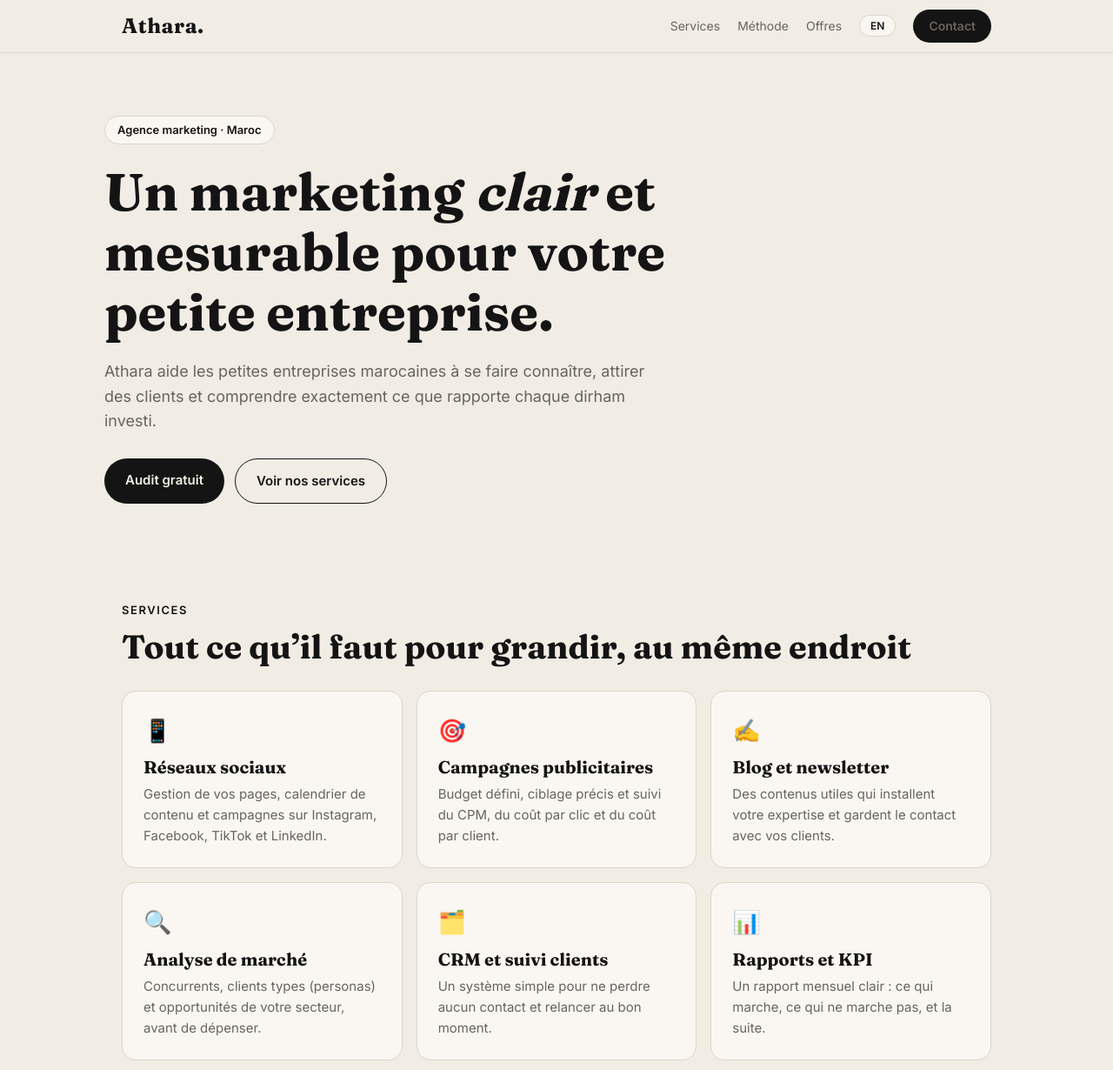
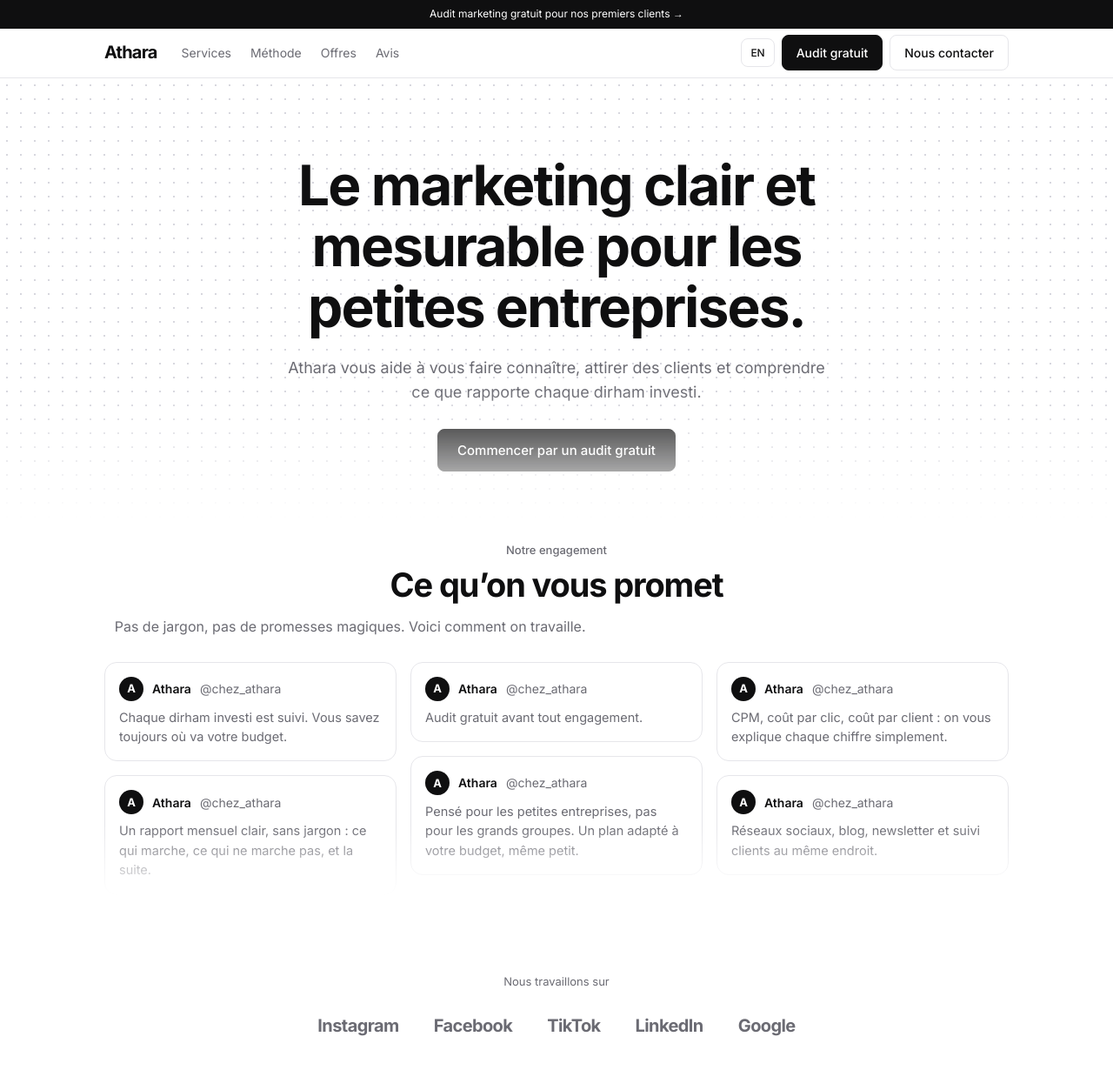
Before and after one commit to athara-studio/athara, a plain HTML site: page index.html in a window 1280 px wide. Shown: the top 1230 px of the page at 87% size. Drawn offline with Linux system fonts and the light colour scheme.

Commit message:
Update index.html

```diff
--- a/index.html
+++ b/index.html
@@ -5,90 +5,114 @@
 <meta name="viewport" content="width=device-width, initial-scale=1, viewport-fit=cover">
 <title>Athara – Marketing pour les petites entreprises au Maroc</title>
 <link rel="preconnect" href="https://fonts.googleapis.com">
-<link href="https://fonts.googleapis.com/css2?family=Fraunces:wght@600;700&family=Inter:wght@400;500;600&display=swap" rel="stylesheet">
+<link href="https://fonts.googleapis.com/css2?family=Inter:wght@400;500;600;700&display=swap" rel="stylesheet">
 <style>
-:root{--bg:#f1ece4;--surf:#faf7f2;--ink:#141414;--mute:#6b645b;--acc:#141414;--acc2:#141414;--line:#ddd5c8;--onacc:#f1ece4;
+:root{--bg:#fff;--surf:#fff;--ink:#0f0f10;--mute:#6b6b73;--line:#e6e6ea;--soft:#f6f6f8;--dot:#d7d7de;--btn:#0f0f10;--onbtn:#fff;
 box-sizing:border-box;padding-top:env(safe-area-inset-top,0px);padding-bottom:env(safe-area-inset-bottom,0px)}
-@media (prefers-color-scheme:dark){:root:not([data-theme="light"]){--bg:#161412;--surf:#201c19;--ink:#f3ece1;--mute:#b2a89b;--acc:#e0714b;--acc2:#6fb3ab;--line:#332d28;--onacc:#161412}}
-:root[data-theme="dark"]{--bg:#161412;--surf:#201c19;--ink:#f3ece1;--mute:#b2a89b;--acc:#e0714b;--acc2:#6fb3ab;--line:#332d28;--onacc:#161412}
+@media (prefers-color-scheme:dark){:root:not([data-theme="light"]){--bg:#0e0e10;--surf:#17171a;--ink:#f4f4f6;--mute:#9a9aa5;--line:#2a2a30;--soft:#17171a;--dot:#2a2a30;--btn:#f4f4f6;--onbtn:#0e0e10}}
+:root[data-theme="dark"]{--bg:#0e0e10;--surf:#17171a;--ink:#f4f4f6;--mute:#9a9aa5;--line:#2a2a30;--soft:#17171a;--dot:#2a2a30;--btn:#f4f4f6;--onbtn:#0e0e10}
 html{scroll-padding-top:env(safe-area-inset-top,0px);scroll-behavior:smooth}
 *,*::before,*::after{box-sizing:border-box}
-body{margin:0;background:var(--bg);color:var(--ink);font-family:Inter,system-ui,sans-serif;line-height:1.6}
-h1,h2,h3{font-family:Fraunces,Georgia,serif;line-height:1.15;margin:0}
+body{margin:0;background:var(--bg);color:var(--ink);font-family:Inter,system-ui,sans-serif;line-height:1.55;-webkit-font-smoothing:antialiased}
+h1,h2,h3{margin:0;letter-spacing:-.03em;line-height:1.1}
 a{color:inherit}
-.wrap{max-width:1040px;margin:0 auto;padding:0 20px}
+.wrap{max-width:1080px;margin:0 auto;padding:0 20px}
 html[lang=fr] .en,html[lang=en] .fr{display:none}
+.top{background:#0f0f10;color:#fff;text-align:center;font-size:12px;padding:7px 12px}
+.top a{text-decoration:none}
 header{position:sticky;top:env(safe-area-inset-top,0px);background:var(--bg);border-bottom:1px solid var(--line);z-index:5}
-nav{display:flex;align-items:center;justify-content:space-between;height:60px;gap:12px}
-.logo{font-family:Fraunces,Georgia,serif;font-weight:700;font-size:24px;text-decoration:none;letter-spacing:.5px}
-.logo span{color:var(--acc)}
-nav .links{display:flex;gap:20px;align-items:center;font-size:14px}
-nav .links a{text-decoration:none;color:var(--mute)}
-.lang{border:1px solid var(--line);background:var(--surf);color:var(--ink);border-radius:20px;padding:4px 12px;font:600 12px Inter,sans-serif;cursor:pointer}
-.btn{display:inline-block;background:var(--acc);color:var(--onacc);padding:13px 24px;border-radius:30px;text-decoration:none;font-weight:600;font-size:15px}
-.btn.alt{background:transparent;color:var(--ink);border:1.5px solid var(--ink)}
-.hero{padding:72px 0 56px}
-.tag{display:inline-block;font-size:13px;font-weight:600;color:var(--acc2);background:var(--surf);border:1px solid var(--line);padding:5px 14px;border-radius:20px;margin-bottom:20px}
-.hero h1{font-size:clamp(34px,6vw,60px);max-width:16ch}
-.hero h1 em{font-style:italic}
-.hero p{font-size:18px;color:var(--mute);max-width:56ch;margin:20px 0 28px}
-.cta{display:flex;gap:12px;flex-wrap:wrap}
-section{padding:56px 0}
-.k{font-size:13px;letter-spacing:.12em;text-transform:uppercase;color:var(--acc);font-weight:600;margin-bottom:10px}
-h2{font-size:clamp(26px,4vw,38px);margin-bottom:28px}
-.grid{display:grid;grid-template-columns:repeat(auto-fit,minmax(240px,1fr));gap:16px}
-.card{background:var(--surf);border:1px solid var(--line);border-radius:16px;padding:24px}
-.card h3{font-size:20px;margin-bottom:8px}
+nav{display:flex;align-items:center;justify-content:space-between;height:56px;gap:12px}
+.logo{font-weight:700;font-size:20px;text-decoration:none;letter-spacing:-.04em}
+.nl{display:flex;gap:22px;font-size:14px;color:var(--mute)}
+.nl a{text-decoration:none}.nl a:hover{color:var(--ink)}
+.nr{display:flex;gap:8px;align-items:center}
+.btn{display:inline-block;background:var(--btn);color:var(--onbtn);padding:9px 16px;border-radius:8px;text-decoration:none;font-weight:500;font-size:14px;border:1px solid var(--btn);cursor:pointer;font-family:inherit}
+.btn.o{background:var(--bg);color:var(--ink);border-color:var(--line)}
+.btn.lg{padding:12px 22px;font-size:15px}
+.lang{border:1px solid var(--line);background:var(--bg);color:var(--ink);border-radius:8px;padding:8px 10px;font:500 12px Inter,sans-serif;cursor:pointer}
+.hero{text-align:center;padding:88px 0 56px;background:radial-gradient(var(--dot) 1px,transparent 1px) 0 0/16px 16px;-webkit-mask-image:linear-gradient(#000 70%,transparent);mask-image:linear-gradient(#000 70%,transparent)}
+.heroin{max-width:760px;margin:0 auto}
+.hero h1{font-size:clamp(36px,6.5vw,64px);font-weight:700}
+.hero p{font-size:18px;color:var(--mute);max-width:56ch;margin:20px auto 28px}
+section{padding:64px 0}
+.k{font-size:13px;color:var(--mute);font-weight:500;margin-bottom:10px}
+h2{font-size:clamp(26px,4vw,38px);font-weight:700;margin-bottom:14px}
+.sub{color:var(--mute);max-width:56ch;margin:0 0 32px}
+.c{text-align:center}.c .sub{margin-left:auto;margin-right:auto}
+.wall{columns:3 270px;column-gap:16px;max-height:560px;overflow:hidden;-webkit-mask-image:linear-gradient(#000 70%,transparent);mask-image:linear-gradient(#000 70%,transparent)}
+.t{break-inside:avoid;background:var(--surf);border:1px solid var(--line);border-radius:14px;padding:16px;margin-bottom:16px;font-size:14.5px}
+.t .who{display:flex;align-items:center;gap:10px;margin-bottom:8px;font-size:14px}
+.av{width:28px;height:28px;border-radius:50%;background:var(--ink);color:var(--bg);display:grid;place-items:center;font-weight:700;font-size:13px}
+.who b{font-weight:600}.who span{color:var(--mute)}
+.t p{margin:0;color:var(--mute)}
+.t.d{border-style:dashed;text-align:center}
+.t.d p{margin-bottom:12px}
+.plat{display:flex;gap:28px 40px;flex-wrap:wrap;justify-content:center;color:var(--mute);font-weight:700;font-size:20px;letter-spacing:-.03em;padding:8px 0}
+.lab{text-align:center;font-size:13px;color:var(--mute);margin-bottom:18px}
+.grid{display:grid;grid-template-columns:repeat(auto-fit,minmax(250px,1fr));gap:16px}
+.card{background:var(--surf);border:1px solid var(--line);border-radius:14px;padding:24px}
+.card h3{font-size:18px;margin-bottom:8px}
 .card p{margin:0;color:var(--mute);font-size:15px}
-.ico{font-size:26px;margin-bottom:10px}
-.steps .n{font-family:Fraunces,Georgia,serif;font-size:34px;color:var(--acc);margin-bottom:6px}
-.band{background:var(--acc2);color:#fff;border-radius:22px;padding:40px 28px;text-align:center}
-.band h2{margin-bottom:12px}.band p{max-width:52ch;margin:0 auto 22px;opacity:.92}
-.band{color:#f1ece4}.band .btn{background:#f1ece4;color:#141414}
-.pk .card.f{border:2px solid var(--acc)}
-.pk ul{margin:12px 0 0;padding-left:18px;color:var(--mute);font-size:14px}
-.pk .p{font-weight:600;color:var(--acc2);margin-bottom:6px;font-size:14px}
-footer{border-top:1px solid var(--line);padding:32px 0;color:var(--mute);font-size:14px}
+.n{font-size:13px;color:var(--mute);font-weight:500;margin-bottom:28px}
+.pk .f{border:1.5px solid var(--ink)}
+.pk .p{font-weight:600;font-size:14px;margin-bottom:8px}
+.pk ul{margin:14px 0 0;padding-left:18px;color:var(--mute);font-size:14px}
+.band{background:#0f0f10;color:#fff;border-radius:20px;padding:48px 24px;text-align:center}
+.band h2{margin-bottom:12px}.band p{color:#b9b9c2;max-width:50ch;margin:0 auto 24px}
+.band .btn{background:#fff;color:#0f0f10;border-color:#fff}
+footer{border-top:1px solid var(--line);padding:28px 0;color:var(--mute);font-size:14px}
 footer .wrap{display:flex;justify-content:space-between;flex-wrap:wrap;gap:12px}
-@media(max-width:640px){nav .links a.hide{display:none}.hero{padding-top:44px}}
+@media(max-width:720px){.nl{display:none}.hero{padding-top:56px}.nr .o{display:none}}
 </style>
 </head>
 <body>
+<div class="top"><a href="#contact"><span class="fr">Audit marketing gratuit pour nos premiers clients →</span><span class="en">Free marketing audit for our first clients →</span></a></div>
 <header><div class="wrap"><nav>
-<a class="logo" href="#top">Athara<span>.</span></a>
-<div class="links">
-<a class="hide" href="#services"><span class="fr">Services</span><span class="en">Services</span></a>
-<a class="hide" href="#methode"><span class="fr">Méthode</span><span class="en">Method</span></a>
-<a class="hide" href="#offres"><span class="fr">Offres</span><span class="en">Plans</span></a>
-<button class="lang" id="lang" aria-label="Language">EN</button>
-<a class="btn" href="#contact" style="padding:8px 18px;font-size:14px">Contact</a>
-</div></nav></div></header>
+<div style="display:flex;gap:28px;align-items:center"><a class="logo" href="#top">Athara</a>
+<div class="nl"><a href="#services">Services</a><a href="#methode"><span class="fr">Méthode</span><span class="en">Method</span></a><a href="#offres"><span class="fr">Offres</span><span class="en">Plans</span></a><a href="#avis"><span class="fr">Avis</span><span class="en">Reviews</span></a></div></div>
+<div class="nr"><button class="lang" id="lang" aria-label="Language">EN</button><a class="btn" href="#contact"><span class="fr">Audit gratuit</span><span class="en">Free audit</span></a><a class="btn o" href="mailto:Chez.Athara@proton.me"><span class="fr">Nous contacter</span><span class="en">Contact us</span></a></div>
+</nav></div></header>
 
 <main id="top">
-<div class="wrap hero">
-<span class="tag"><span class="fr">Agence marketing · Maroc</span><span class="en">Marketing agency · Morocco</span></span>
-<h1><span class="fr">Un marketing <em>clair</em> et mesurable pour votre petite entreprise.</span><span class="en">Clear, <em>measurable</em> marketing for your small business.</span></h1>
-<p><span class="fr">Athara aide les petites entreprises marocaines à se faire connaître, attirer des clients et comprendre exactement ce que rapporte chaque dirham investi.</span><span class="en">Athara helps Moroccan small businesses get noticed, win customers and see exactly what every dirham spent brings back.</span></p>
-<div class="cta">
-<a class="btn" href="#contact"><span class="fr">Audit gratuit</span><span class="en">Get a free audit</span></a>
-<a class="btn alt" href="#services"><span class="fr">Voir nos services</span><span class="en">See our services</span></a>
-</div></div>
+<div class="hero"><div class="wrap"><div class="heroin">
+<h1><span class="fr">Le marketing clair et mesurable pour les petites entreprises.</span><span class="en">Clear, measurable marketing for small businesses.</span></h1>
+<p><span class="fr">Athara vous aide à vous faire connaître, attirer des clients et comprendre ce que rapporte chaque dirham investi.</span><span class="en">Athara helps you get noticed, win customers and see what every dirham spent brings back.</span></p>
+<a class="btn lg" href="#contact"><span class="fr">Commencer par un audit gratuit</span><span class="en">Start with a free audit</span></a>
+</div></div></div>
+
+<section style="padding-top:24px"><div class="wrap">
+<div class="c"><div class="k"><span class="fr">Notre engagement</span><span class="en">Our promise</span></div>
+<h2><span class="fr">Ce qu’on vous promet</span><span class="en">What we promise you</span></h2></div>
+<p class="sub c" style="margin-bottom:28px"><span class="fr">Pas de jargon, pas de promesses magiques. Voici comment on travaille.</span><span class="en">No jargon, no magic promises. Here is how we work.</span></p>
+<div class="wall">
+<div class="t"><div class="who"><div class="av">A</div><b>Athara</b><span>@chez_athara</span></div><p><span class="fr">Chaque dirham investi est suivi. Vous savez toujours où va votre budget.</span><span class="en">Every dirham invested is tracked. You always know where your budget goes.</span></p></div>
+<div class="t"><div class="who"><div class="av">A</div><b>Athara</b><span>@chez_athara</span></div><p><span class="fr">Un rapport mensuel clair, sans jargon : ce qui marche, ce qui ne marche pas, et la suite.</span><span class="en">A clear monthly report, no jargon: what works, what doesn’t, and what’s next.</span></p></div>
+<div class="t"><div class="who"><div class="av">A</div><b>Athara</b><span>@chez_athara</span></div><p><span class="fr">Audit gratuit avant tout engagement.</span><span class="en">Free audit before any commitment.</span></p></div>
+<div class="t"><div class="who"><div class="av">A</div><b>Athara</b><span>@chez_athara</span></div><p><span class="fr">Pensé pour les petites entreprises, pas pour les grands groupes. Un plan adapté à votre budget, même petit.</span><span class="en">Built for small businesses, not big corporations. A plan that fits your budget, even a small one.</span></p></div>
+<div class="t"><div class="who"><div class="av">A</div><b>Athara</b><span>@chez_athara</span></div><p><span class="fr">CPM, coût par clic, coût par client : on vous explique chaque chiffre simplement.</span><span class="en">CPM, cost per click, cost per customer: we explain every number simply.</span></p></div>
+<div class="t"><div class="who"><div class="av">A</div><b>Athara</b><span>@chez_athara</span></div><p><span class="fr">Réseaux sociaux, blog, newsletter et suivi clients au même endroit.</span><span class="en">Social media, blog, newsletter and customer tracking in one place.</span></p></div>
+</div></div></section>
+
+<section style="padding:24px 0"><div class="wrap"><div class="lab"><span class="fr">Nous travaillons sur</span><span class="en">We work on</span></div>
+<div class="plat"><span>Instagram</span><span>Facebook</span><span>TikTok</span><span>LinkedIn</span><span>Google</span></div></div></section>
 
 <section id="services"><div class="wrap">
 <div class="k">Services</div>
-<h2><span class="fr">Tout ce qu’il faut pour grandir, au même endroit</span><span class="en">Everything you need to grow, in one place</span></h2>
+<h2><span class="fr">Tout pour grandir, au même endroit</span><span class="en">Everything you need to grow, in one place</span></h2>
+<p class="sub"><span class="fr">Six services, un seul interlocuteur.</span><span class="en">Six services, one point of contact.</span></p>
 <div class="grid">
-<div class="card"><div class="ico">📱</div><h3><span class="fr">Réseaux sociaux</span><span class="en">Social media</span></h3><p><span class="fr">Gestion de vos pages, calendrier de contenu et campagnes sur Instagram, Facebook, TikTok et LinkedIn.</span><span class="en">Page management, content calendar and campaigns on Instagram, Facebook, TikTok and LinkedIn.</span></p></div>
-<div class="card"><div class="ico">🎯</div><h3><span class="fr">Campagnes publicitaires</span><span class="en">Ad campaigns</span></h3><p><span class="fr">Budget défini, ciblage précis et suivi du CPM, du coût par clic et du coût par client.</span><span class="en">Defined budget, precise targeting and tracking of CPM, cost per click and cost per customer.</span></p></div>
-<div class="card"><div class="ico">✍️</div><h3><span class="fr">Blog et newsletter</span><span class="en">Blog &amp; newsletter</span></h3><p><span class="fr">Des contenus utiles qui installent votre expertise et gardent le contact avec vos clients.</span><span class="en">Useful content that builds your expertise and keeps you in touch with your customers.</span></p></div>
-<div class="card"><div class="ico">🔍</div><h3><span class="fr">Analyse de marché</span><span class="en">Market analysis</span></h3><p><span class="fr">Concurrents, clients types (personas) et opportunités de votre secteur, avant de dépenser.</span><span class="en">Competitors, customer personas and opportunities in your sector, before you spend.</span></p></div>
-<div class="card"><div class="ico">🗂️</div><h3><span class="fr">CRM et suivi clients</span><span class="en">CRM &amp; customer tracking</span></h3><p><span class="fr">Un système simple pour ne perdre aucun contact et relancer au bon moment.</span><span class="en">A simple system so you never lose a contact and follow up at the right time.</span></p></div>
-<div class="card"><div class="ico">📊</div><h3><span class="fr">Rapports et KPI</span><span class="en">Reports &amp; KPIs</span></h3><p><span class="fr">Un rapport mensuel clair : ce qui marche, ce qui ne marche pas, et la suite.</span><span class="en">A clear monthly report: what works, what doesn’t, and what’s next.</span></p></div>
+<div class="card"><div class="n">01</div><h3><span class="fr">Réseaux sociaux</span><span class="en">Social media</span></h3><p><span class="fr">Gestion de vos pages, calendrier de contenu et campagnes sur Instagram, Facebook, TikTok et LinkedIn.</span><span class="en">Page management, content calendar and campaigns on Instagram, Facebook, TikTok and LinkedIn.</span></p></div>
+<div class="card"><div class="n">02</div><h3><span class="fr">Campagnes publicitaires</span><span class="en">Ad campaigns</span></h3><p><span class="fr">Budget défini, ciblage précis et suivi du CPM, du coût par clic et du coût par client.</span><span class="en">Defined budget, precise targeting and tracking of CPM, cost per click and cost per customer.</span></p></div>
+<div class="card"><div class="n">03</div><h3><span class="fr">Blog et newsletter</span><span class="en">Blog &amp; newsletter</span></h3><p><span class="fr">Des contenus utiles qui installent votre expertise et gardent le contact avec vos clients.</span><span class="en">Useful content that builds your expertise and keeps you in touch with customers.</span></p></div>
+<div class="card"><div class="n">04</div><h3><span class="fr">Analyse de marché</span><span class="en">Market analysis</span></h3><p><span class="fr">Concurrents, clients types (personas) et opportunités de votre secteur, avant de dépenser.</span><span class="en">Competitors, customer personas and sector opportunities, before you spend.</span></p></div>
+<div class="card"><div class="n">05</div><h3><span class="fr">CRM et suivi clients</span><span class="en">CRM &amp; customer tracking</span></h3><p><span class="fr">Un système simple pour ne perdre aucun contact et relancer au bon moment.</span><span class="en">A simple system so you never lose a contact and follow up at the right time.</span></p></div>
+<div class="card"><div class="n">06</div><h3><span class="fr">Rapports et KPI</span><span class="en">Reports &amp; KPIs</span></h3><p><span class="fr">Un rapport mensuel clair : ce qui marche, ce qui ne marche pas, et la suite.</span><span class="en">A clear monthly report: what works, what doesn’t, and what’s next.</span></p></div>
 </div></div></section>
 
-<section id="methode"><div class="wrap steps">
+<section id="methode" style="background:var(--soft)"><div class="wrap">
 <div class="k"><span class="fr">Notre méthode</span><span class="en">Our method</span></div>
 <h2><span class="fr">Simple, transparent, mesuré</span><span class="en">Simple, transparent, measured</span></h2>
+<p class="sub"><span class="fr">Quatre étapes, du premier échange aux résultats.</span><span class="en">Four steps, from first chat to results.</span></p>
 <div class="grid">
 <div class="card"><div class="n">01</div><h3><span class="fr">Comprendre</span><span class="en">Understand</span></h3><p><span class="fr">Audit gratuit de votre présence en ligne, de vos clients et de vos concurrents.</span><span class="en">Free audit of your online presence, customers and competitors.</span></p></div>
 <div class="card"><div class="n">02</div><h3><span class="fr">Planifier</span><span class="en">Plan</span></h3><p><span class="fr">Objectifs, budget et plan d’action clairs, adaptés à votre taille.</span><span class="en">Clear goals, budget and action plan that fit your size.</span></p></div>
@@ -99,22 +123,33 @@ footer .wrap{display:flex;justify-content:space-between;flex-wrap:wrap;gap:12px}
 <section id="offres"><div class="wrap pk">
 <div class="k"><span class="fr">Offres</span><span class="en">Plans</span></div>
 <h2><span class="fr">Choisissez le niveau qui vous convient</span><span class="en">Choose the level that suits you</span></h2>
+<p class="sub"><span class="fr">Tarifs sur devis, adaptés à votre budget.</span><span class="en">Custom quotes, adapted to your budget.</span></p>
 <div class="grid">
 <div class="card"><h3>Start</h3><div class="p"><span class="fr">Sur devis</span><span class="en">Custom quote</span></div><p><span class="fr">Pour démarrer proprement.</span><span class="en">To get started properly.</span></p><ul><li><span class="fr">Audit et analyse de marché</span><span class="en">Audit and market analysis</span></li><li><span class="fr">Personas et plan d’action</span><span class="en">Personas and action plan</span></li><li><span class="fr">Budget marketing</span><span class="en">Marketing budget</span></li></ul></div>
 <div class="card f"><h3>Growth</h3><div class="p"><span class="fr">Sur devis · le plus choisi</span><span class="en">Custom quote · most popular</span></div><p><span class="fr">Pour être visible chaque semaine.</span><span class="en">To be visible every week.</span></p><ul><li><span class="fr">Tout Start</span><span class="en">Everything in Start</span></li><li><span class="fr">Gestion des réseaux sociaux</span><span class="en">Social media management</span></li><li><span class="fr">Campagnes publicitaires</span><span class="en">Ad campaigns</span></li><li><span class="fr">Rapport mensuel</span><span class="en">Monthly report</span></li></ul></div>
 <div class="card"><h3>Scale</h3><div class="p"><span class="fr">Sur devis</span><span class="en">Custom quote</span></div><p><span class="fr">Pour structurer et accélérer.</span><span class="en">To structure and accelerate.</span></p><ul><li><span class="fr">Tout Growth</span><span class="en">Everything in Growth</span></li><li><span class="fr">Blog et newsletter</span><span class="en">Blog and newsletter</span></li><li><span class="fr">CRM et suivi des KPI</span><span class="en">CRM and KPI tracking</span></li></ul></div>
 </div></div></section>
 
+<section id="avis" style="background:var(--soft)"><div class="wrap">
+<div class="c"><div class="k"><span class="fr">Avis</span><span class="en">Reviews</span></div>
+<h2><span class="fr">Ce que disent nos clients</span><span class="en">What our clients say</span></h2>
+<p class="sub"><span class="fr">Athara démarre : les premiers avis arrivent bientôt. Les vôtres comptent.</span><span class="en">Athara is just starting: the first reviews are coming soon. Yours matter.</span></p></div>
+<div class="grid" style="max-width:520px;margin:0 auto">
+<div class="t d" style="margin:0"><div class="who" style="justify-content:center"><b><span class="fr">Votre avis ici</span><span class="en">Your review here</span></b></div><p><span class="fr">Nos premiers clients reçoivent un audit gratuit en échange de leur avis honnête.</span><span class="en">Our first clients get a free audit in exchange for their honest opinion.</span></p><a class="btn" href="mailto:Chez.Athara@proton.me?subject=Avis%20sur%20Athara"><span class="fr">Laisser un avis</span><span class="en">Leave a review</span></a></div>
+</div>
+<!-- REAL REVIEWS: when a client agrees, add a card here: <div class="t"><div class="who"><div class="av">N</div><b>Name</b><span>Business</span></div><p>Quote</p></div> -->
+</div></section>
+
 <section id="contact"><div class="wrap"><div class="band">
 <h2><span class="fr">Recevez votre audit marketing gratuit</span><span class="en">Get your free marketing audit</span></h2>
 <p><span class="fr">Dites-nous quelques mots sur votre activité. Nous vous répondons avec les trois actions les plus utiles pour votre entreprise.</span><span class="en">Tell us a little about your business. We’ll reply with the three most useful actions for your company.</span></p>
-<a class="btn" href="mailto:Chez.Athara@proton.me">Email</a>
+<a class="btn lg" href="mailto:Chez.Athara@proton.me">Chez.Athara@proton.me</a>
 </div></div></section>
 </main>
 
 <footer><div class="wrap">
-<div><strong style="font-family:Fraunces,Georgia,serif">Athara.</strong> <span class="fr">Studio de marketing pour petites entreprises au Maroc.</span><span class="en">Marketing agency for small businesses in Morocco.</span></div>
-<div>© 2026 Athara · Instagram · LinkedIn</div>
+<div><strong>Athara</strong> · <span class="fr">Agence marketing pour petites entreprises au Maroc.</span><span class="en">Marketing agency for small businesses in Morocco.</span></div>
+<div>© 2026 Athara · <a href="https://instagram.com/chez_athara" rel="noopener">Instagram</a></div>
 </div></footer>
 
 <script>
```
